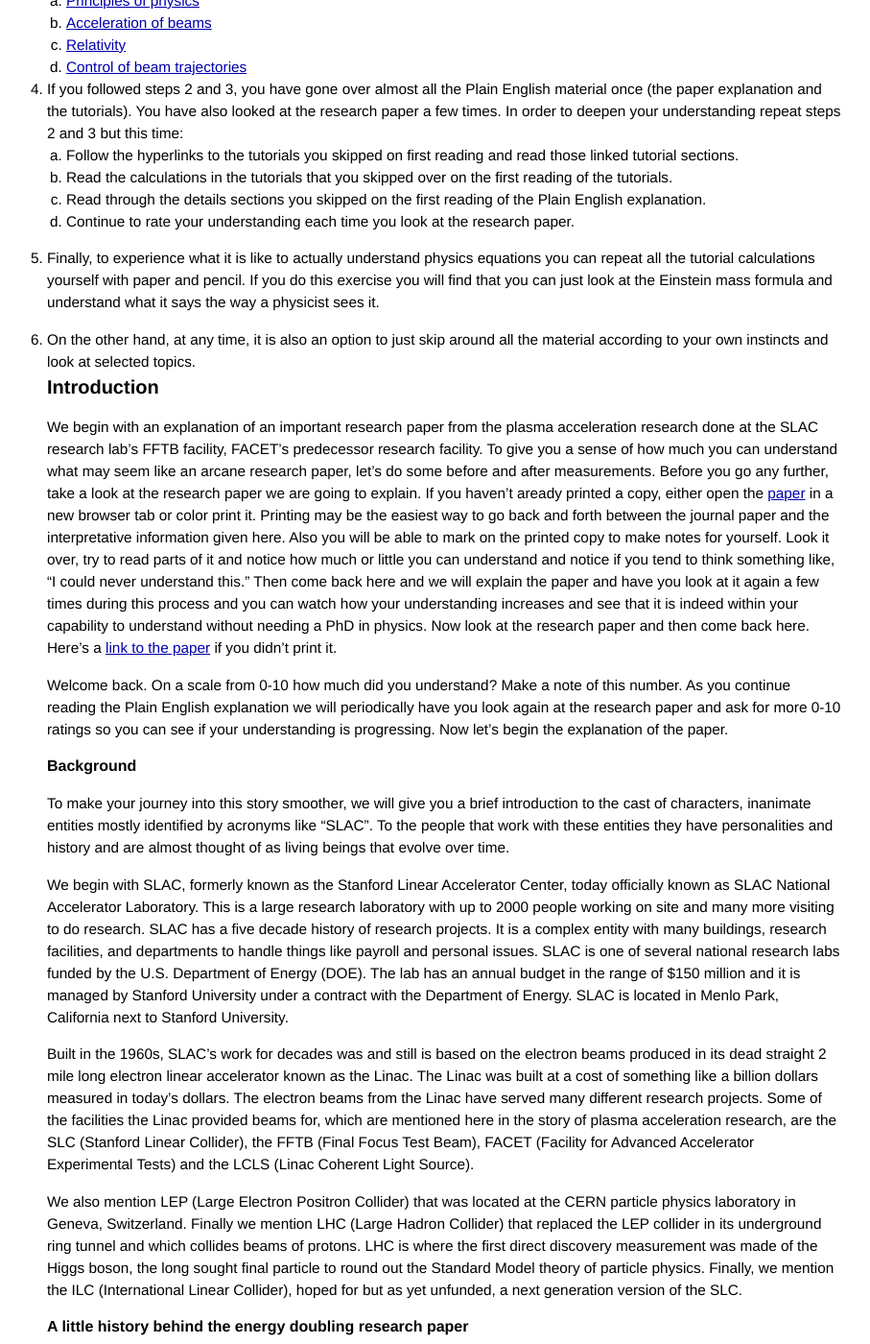
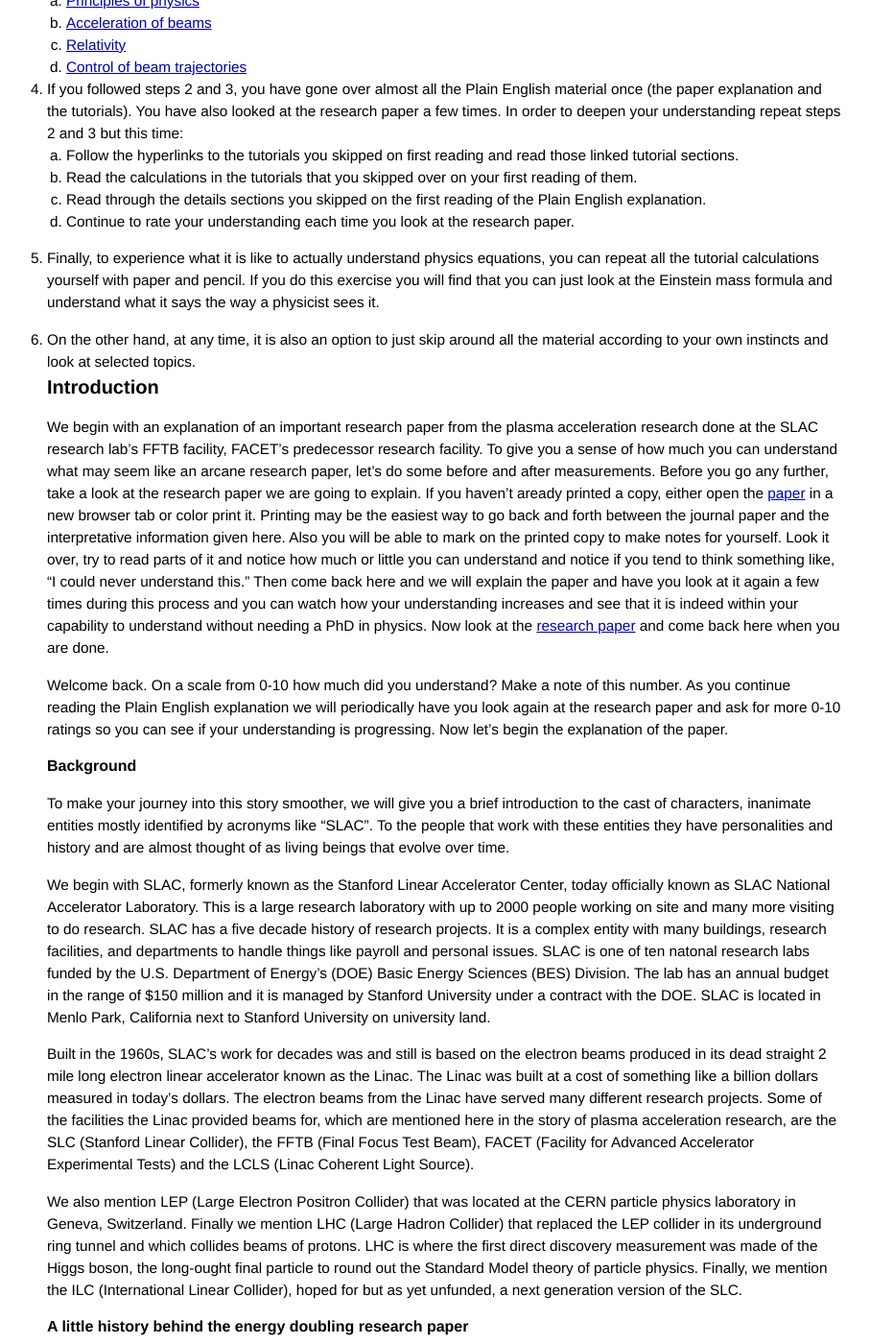
Before and after one commit to grbfacet/facet, a Jekyll site: the page built from energy-doubling-explained.md, in a window 1280 px wide and 1400 px high, scrolled down 810 px. Shown: the whole window at 96% size, without its empty margins (176-1083 px from the left). Built offline with Jekyll 4.4.1, drawn with Linux system fonts in a browser that asks for light colours; some of the changed text lies outside the part shown.

Commit message:
Update energy-doubling-explained.md

```diff
--- a/energy-doubling-explained.md
+++ b/energy-doubling-explained.md
@@ -13,7 +13,7 @@
 
 Here is our suggestion for how to achieve an understanding of the energy doubling research paper. This suggestion is based on the fact this Plain English explanation and the supporting physics tutorials, like the research paper itself, contain a lot of interconnected information. You will need to go over all the information more than once to make all those connections:
 
-1. To understand the energy doubling research paper you will be going back and forth between the published research paper and the supporting explanatory material. We reccommend that you print a color copy of [the research paper](/energy-doubling-slacpub.html) so you can have it in hand to refer to when you are reading the various web pages: the explanation web page (the page you are reading now) and the physics tutorial web pages.
+1. To understand the energy doubling research paper you will be going back and forth between the published research paper and the supporting explanatory material. We recommend that you print a color copy of [the research paper](/energy-doubling-slacpub.html) so you can have it in hand to refer to when you are reading the various web pages: the explanation web page (the page you are reading now) and the physics tutorial web pages.
 
 2. First, read this Plain English explanation and follow the suggestions that are made along the way to stop perioically and look at the research paper and rate your level of understanding each time you look at the research paper. On your first reading of this web page, skip over the hyperlinks to the relevant tutorial sections. Also skip the sections that are indicated to be details.
 
@@ -25,17 +25,17 @@
 
 4. If you followed steps 2 and 3, you have gone over almost all the Plain English material once (the paper explanation and the tutorials). You have also looked at the research paper a few times. In order to deepen your understanding repeat steps 2 and 3 but this time:
    1. Follow the hyperlinks to the tutorials you skipped on first reading and read those linked tutorial sections.
-   1. Read the calculations in the tutorials that you skipped over on the first reading of the tutorials.
+   1. Read the calculations in the tutorials that you skipped over on your first reading of them.
    1. Read through the details sections you skipped on the first reading of the Plain English explanation.
    1. Continue to rate your understanding each time you look at the research paper.
 
-5. Finally, to experience what it is like to actually understand physics equations you can repeat all the tutorial calculations yourself with paper and pencil. If you do this exercise you will find that you can just look at the Einstein mass formula and understand what it says the way a physicist sees it.
+5. Finally, to experience what it is like to actually understand physics equations, you can repeat all the tutorial calculations yourself with paper and pencil. If you do this exercise you will find that you can just look at the Einstein mass formula and understand what it says the way a physicist sees it.
 
 6. On the other hand, at any time, it is also an option to just skip around all the material according to your own instincts and look at selected topics.
 
 ## Introduction
 
-We begin with an explanation of an important research paper from the plasma acceleration research done at the SLAC research lab’s FFTB facility, FACET’s predecessor research facility. To give you a sense of how much you can understand what may seem like an arcane research paper, let’s do some before and after measurements. Before you go any further, take a look at the research paper we are going to explain. If you haven't aready printed a copy, either open the [paper](/energy-doubling-slacpub.html) in a new browser tab or color print it. Printing may be the easiest way to go back and forth between the journal paper and the interpretative information given here. Also you will be able to mark on the printed copy to make notes for yourself. Look it over, try to read parts of it and notice how much or little you can understand and notice if you tend to think something like, “I could never understand this.” Then come back here and we will explain the paper and have you look at it again a few times during this process and you can watch how your understanding increases and see that it is indeed within your capability to understand without needing a PhD in physics. Now look at the research paper and then come back here. Here’s a [link to the paper](/energy-doubling-slacpub.html) if you didn't print it.
+We begin with an explanation of an important research paper from the plasma acceleration research done at the SLAC research lab’s FFTB facility, FACET’s predecessor research facility. To give you a sense of how much you can understand what may seem like an arcane research paper, let’s do some before and after measurements. Before you go any further, take a look at the research paper we are going to explain. If you haven't aready printed a copy, either open the [paper](/energy-doubling-slacpub.html) in a new browser tab or color print it. Printing may be the easiest way to go back and forth between the journal paper and the interpretative information given here. Also you will be able to mark on the printed copy to make notes for yourself. Look it over, try to read parts of it and notice how much or little you can understand and notice if you tend to think something like, “I could never understand this.” Then come back here and we will explain the paper and have you look at it again a few times during this process and you can watch how your understanding increases and see that it is indeed within your capability to understand without needing a PhD in physics. Now look at the [research paper](/energy-doubling-slacpub.html) and come back here when you are done.
 
 Welcome back. On a scale from 0-10 how much did you understand? Make a note of this number. As you continue reading the Plain English explanation we will periodically have you look again at the research paper and ask for more 0-10 ratings so you can see if your understanding is progressing. Now let’s begin the explanation of the paper.
 
@@ -43,11 +43,11 @@
 
 To make your journey into this story smoother, we will give you a brief introduction to the cast of characters, inanimate entities mostly identified by acronyms like “SLAC”. To the people that work with these entities they have personalities and history and are almost thought of as living beings that evolve over time.
 
-We begin with SLAC, formerly known as the Stanford Linear Accelerator Center, today officially known as SLAC National Accelerator Laboratory. This is a large research laboratory with up to 2000 people working on site and many more visiting to do research. SLAC has a five decade history of research projects. It is a complex entity with many buildings, research facilities, and departments to handle things like payroll and personal issues. SLAC is one of several national research labs funded by the U.S. Department of Energy (DOE). The lab has an annual budget in the range of $150 million and it is managed by Stanford University under a contract with the Department of Energy. SLAC is located in Menlo Park, California next to Stanford University.
+We begin with SLAC, formerly known as the Stanford Linear Accelerator Center, today officially known as SLAC National Accelerator Laboratory. This is a large research laboratory with up to 2000 people working on site and many more visiting to do research. SLAC has a five decade history of research projects. It is a complex entity with many buildings, research facilities, and departments to handle things like payroll and personal issues. SLAC is one of ten natonal research labs funded by the U.S. Department of Energy's (DOE) Basic Energy Sciences (BES) Division. The lab has an annual budget in the range of $150 million and it is managed by Stanford University under a contract with the DOE. SLAC is located in Menlo Park, California next to Stanford University on university land.
 
 Built in the 1960s, SLAC’s work for decades was and still is based on the electron beams produced in its dead straight 2 mile long electron linear accelerator known as the Linac. The Linac was built at a cost of something like a billion dollars measured in today’s dollars. The electron beams from the Linac have served many different research projects. Some of the facilities the Linac provided beams for, which are mentioned here in the story of plasma acceleration research, are the SLC (Stanford Linear Collider), the FFTB (Final Focus Test Beam), FACET (Facility for Advanced Accelerator Experimental Tests) and the LCLS (Linac Coherent Light Source).
 
-We also mention LEP (Large Electron Positron Collider) that was located at the CERN particle physics laboratory in Geneva, Switzerland. Finally we mention LHC (Large Hadron Collider) that replaced the LEP collider in its underground ring tunnel and which collides beams of protons. LHC is where the first direct discovery measurement was made of the Higgs boson, the long sought final particle to round out the Standard Model theory of particle physics. Finally, we mention the ILC (International Linear Collider), hoped for but as yet unfunded, a next generation version of the SLC.
+We also mention LEP (Large Electron Positron Collider) that was located at the CERN particle physics laboratory in Geneva, Switzerland. Finally we mention LHC (Large Hadron Collider) that replaced the LEP collider in its underground ring tunnel and which collides beams of protons. LHC is where the first direct discovery measurement was made of the Higgs boson, the long-ought final particle to round out the Standard Model theory of particle physics. Finally, we mention the ILC (International Linear Collider), hoped for but as yet unfunded, a next generation version of the SLC.
 
 #### A little history behind the energy doubling research paper
 
```
